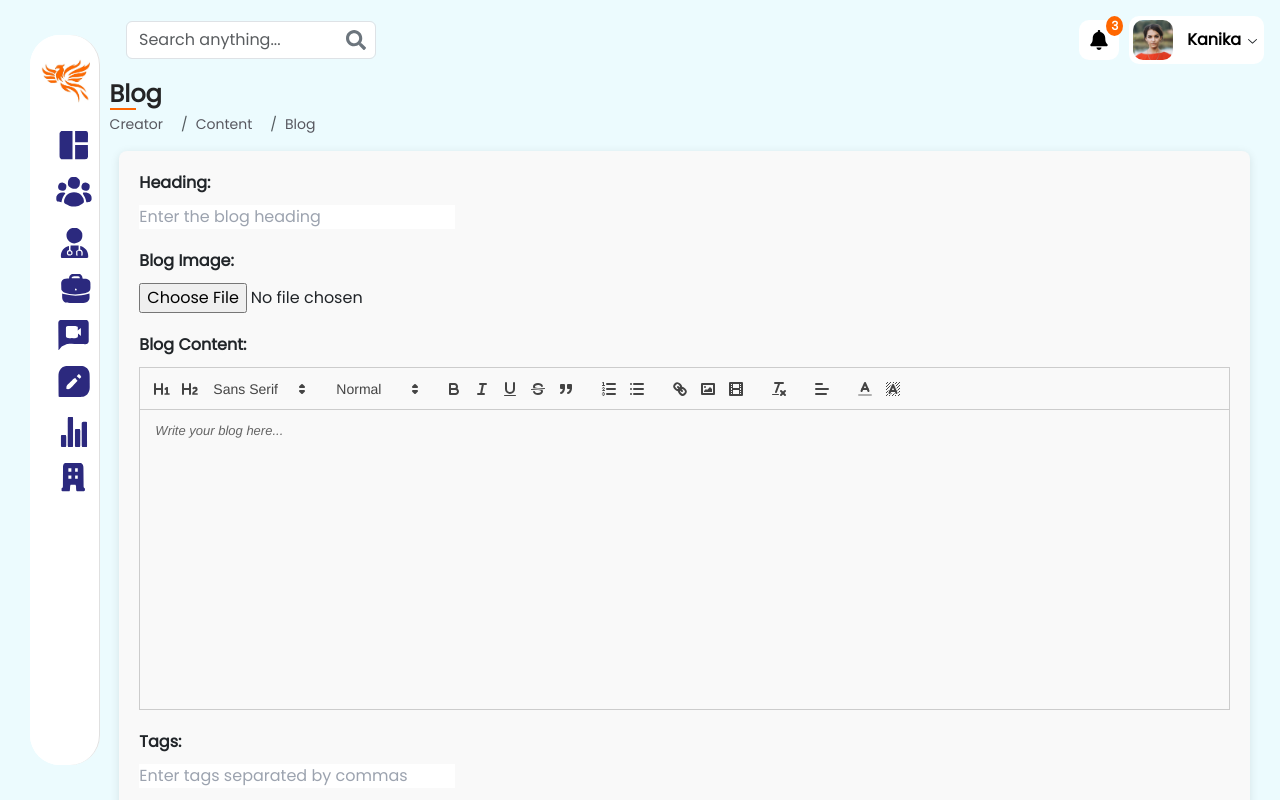
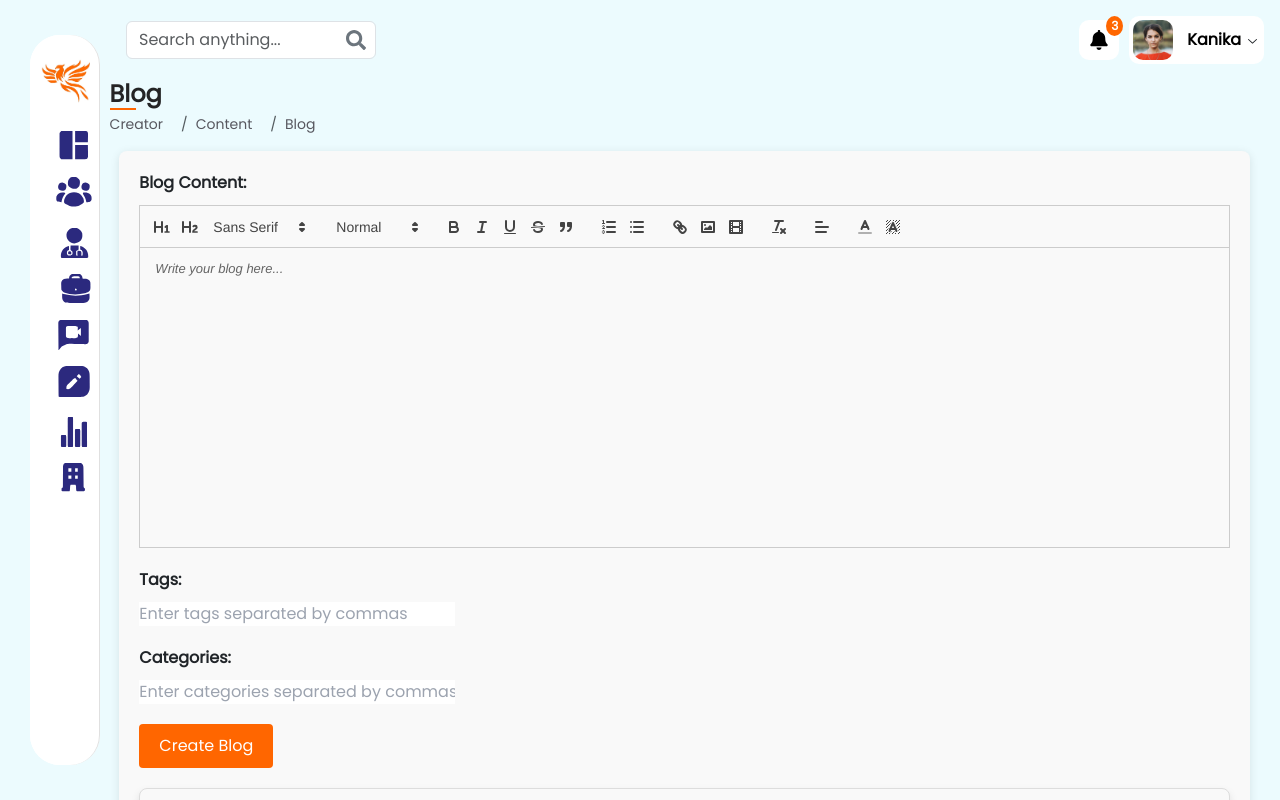
Before and after one commit to ManageHarmony/dashboard, a Next.js app: page /creator/content/blog in a window 1280 px wide. Shown: the top 800 px of the page. Built offline with nearby package versions, Linux system fonts and the light colour scheme; sample sign-in values are in the browser's storage.

Commit message:
blogs done

```diff
--- a/src/app/creator/content/blog/page.tsx
+++ b/src/app/creator/content/blog/page.tsx
@@ -1,18 +1,20 @@
 'use client';
 
 import React, { useState } from 'react';
+import { Spinner } from 'react-bootstrap';
+import { AiOutlineUserAdd } from 'react-icons/ai';
 import ReactQuill from 'react-quill';
 import 'react-quill/dist/quill.snow.css';
 import { toast, ToastContainer } from 'react-toastify';
 import 'react-toastify/dist/ReactToastify.css';
 
 const CreateBlog = () => {
-    const [heading, setHeading] = useState<string>('');
+
     const [content, setContent] = useState<string>('');
     const [tags, setTags] = useState<string>('');
     const [categories, setCategories] = useState<string>('');
-    const [blogImage, setBlogImage] = useState<File | null>(null);
     const [loading, setLoading] = useState<boolean>(false);
+
 
 
     const showToastError = (message: string) => {
@@ -40,25 +42,21 @@ const CreateBlog = () => {
     };
 
     const handleSubmit = async (e: React.FormEvent) => {
+        console.log("button clicked");
         e.preventDefault();
+
+        setLoading(true);
 
         // Convert comma-separated strings to arrays
         const tagsArray = tags.split(',').map(tag => tag.trim()).filter(tag => tag !== '');
         const categoriesArray = categories.split(',').map(category => category.trim()).filter(category => category !== '');
 
-        // Create a FormData object
-        const formData = new FormData();
-        formData.append('heading', heading);
-        formData.append('content', content);
-
-
-        if (blogImage) {
-            formData.append('blogImage', blogImage);
-        }
-
-        // Append tags and categories as arrays
-        tagsArray.forEach(tag => formData.append('tags[]', tag));
-        categoriesArray.forEach(category => formData.append('categories[]', category));
+        // Create a JSON object with the data
+        const data = {
+            content: content,
+            tags: tagsArray,
+            categories: categoriesArray
+        };
 
         const id = localStorage.getItem('creator id');
 
@@ -69,65 +67,35 @@ const CreateBlog = () => {
         try {
             const response = await fetch(`https://harmony-backend-z69j.onrender.com/api/user/${id}/createBlogContent`, {
                 method: 'POST',
-                body: formData,
+                headers: {
+                    'Content-Type': 'application/json',
+                },
+                body: JSON.stringify(data),
             });
 
             const result = await response.json();
-            console.log('Blog posted successfully:', result);
 
             if (response.ok) {
                 showToastSuccess('Service Created Successfully!');
-                // Reset form fields after successful submission
-                setHeading('');
                 setContent('');
                 setTags('');
                 setCategories('');
-                setBlogImage(null);
-
-                // Ensure document is available before using it
-                if (typeof document !== 'undefined') {
-                    (document.querySelector('input[type="file"]') as HTMLInputElement).value = ''; // Clear file input
-                }
             } else {
                 showToastError(`Failed to create blog: ${result.message}`);
-                const errorText = await response.text();
-                console.error('Network response was not ok:', errorText);
-                throw new Error('Network response was not ok');
+                console.error('Network response was not ok:', result.message);
             }
         } catch (error) {
             console.error('Error posting blog:', error);
             showToastError('An error occurred while posting the blog');
+        } finally {
+            setLoading(false);
         }
     };
 
-    // Create a URL for the blog image if available
-    const imageUrl = blogImage ? URL.createObjectURL(blogImage) : '';
 
     return (
         <div className="create-blog">
             <form onSubmit={handleSubmit}>
-                <div className="form-group">
-                    <label>Heading:</label>
-                    <input
-                        type="text"
-                        value={heading}
-                        onChange={(e) => setHeading(e.target.value)}
-                        placeholder="Enter the blog heading"
-                    />
-                </div>
-
-                <div className="form-group">
-                    <label>Blog Image:</label>
-                    <input
-                        type="file"
-                        accept="image/*"
-                        onChange={(e) => {
-                            if (e.target.files && e.target.files[0]) {
-                                setBlogImage(e.target.files[0]);
-                            }
-                        }}
-                    />
-                </div>
 
                 <div className="form-group">
                     <label>Blog Content:</label>
@@ -160,14 +128,17 @@ const CreateBlog = () => {
                     />
                 </div>
 
-                <button className='blog-button' type="submit">Create Blog</button>
+                <button className='blog-button' type="submit">
+                {!loading ?
+                    <div style={{ display: 'flex' }}>Create Blog</div> : <Spinner className='' animation="border" role="status">
+                        <span className="visually-hidden">Loading...</span>
+                    </Spinner>
+                    }</button>
             </form>
 
             {/* Preview Section */}
             <div className="preview-section">
                 <h2>Blog Preview</h2>
-                {imageUrl && <img src={imageUrl} alt="Blog Preview" className="preview-image" />}
-                <h3>{heading}</h3>
                 <div className="preview-content" dangerouslySetInnerHTML={{ __html: content }}></div>
             </div>
             <ToastContainer />
```
